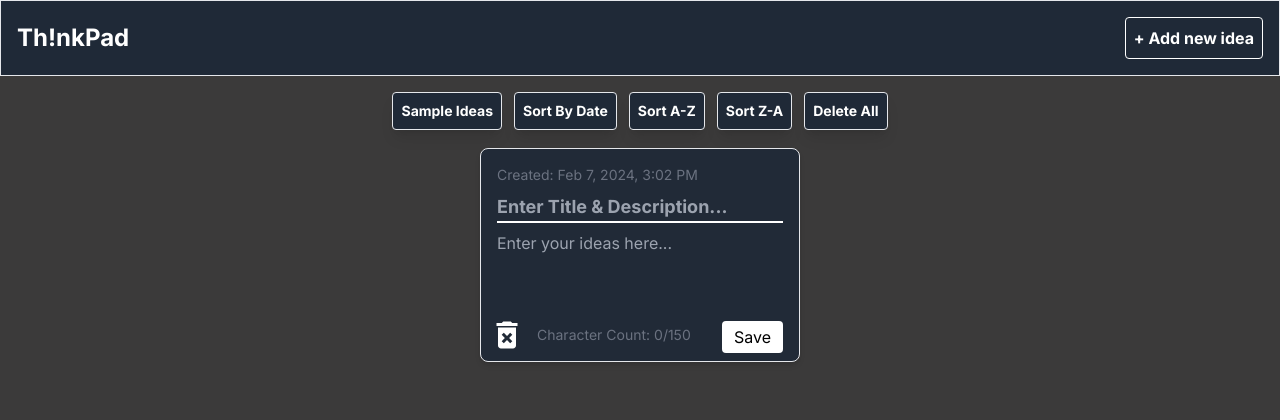
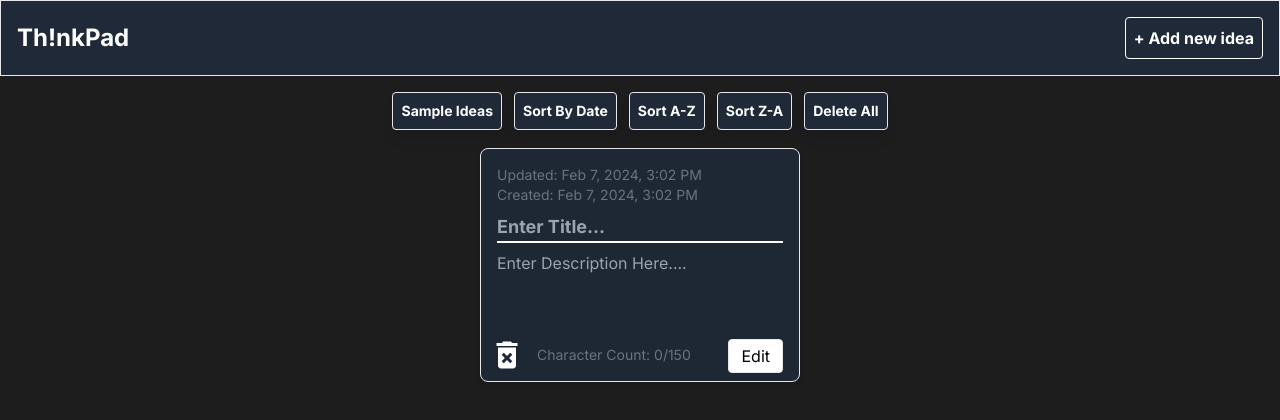
Before and after one commit to mutaremalcolm/technical-take-home_assesment, a Next.js app: page / in a window 1280 px wide. Both pictures are taken after a click on the button "+ Add new idea". Shown: the top 420 px of the page. Built offline with nearby package versions, Linux system fonts and the light colour scheme.

Commit message:
completed ui_functionality cleanup

```diff
--- a/app/globals.css
+++ b/app/globals.css
@@ -5,7 +5,7 @@
 /* globals.css */
 
 body {
-    background-color: #3b3a3a; /* Change this to your desired background color */
+    background-color: #1e1d1d; /* Change this to your desired background color */
     font-family: 'Arial', sans-serif; /* Adjust the font-family if needed */
     color: #fff; /* Set text color */
   }
--- a/app/page.tsx
+++ b/app/page.tsx
@@ -148,7 +148,7 @@ const handleSampleIdeas = () => {
     <>
       <Navigation onAddNewCard={handleAddNewCard} />
       <header className="flex flex-col items-center">
-        <div className="flex">
+        <div className="flex flex-wrap justify-center sm:justify-start">
         <button onClick={handleSampleIdeas}
           className="bg-gray-800 text-white p-2 mb-2 rounded text-sm mt-4 font-bold
           hover:bg-gray-400 shadow-lg transition-transform duration-300 transform hover:-translate-y-1 hover:scale-105
--- a/components/IdeaCard.tsx
+++ b/components/IdeaCard.tsx
@@ -47,8 +47,10 @@ interface IdeaCardProps {
 }
 
 const IdeaCard: React.FC<IdeaCardProps> = ({ idea, onDelete, onSave }) => {
-  const [charCount, setCharCount] = useState(0);
-  const isSavedRef = useRef(false);
+  const [charCount, setCharCount] = useState(idea.content ? idea.content.length : 0);
+  const [formSubmitted, setFormSubmitted] = useState(
+    localStorage.getItem('formSubmitted') === 'true' || false
+  );
 
   const {
     register,
@@ -65,7 +67,16 @@ const IdeaCard: React.FC<IdeaCardProps> = ({ idea, onDelete, onSave }) => {
       description: idea.description || '',
       content: idea.content || '',
     });
+
+
+    if (localStorage.getItem('formSubmitted') === 'true') {
+    setFormSubmitted(true);
+    }
   }, [idea, reset]);
+
+  const isSavedIdea = !!localStorage.getItem("ideas")?.includes(idea.uuid);
+  const [isEditMode, setIsEditMode] = useState(!isSavedIdea);
+
 
  const onSubmit: SubmitHandler<Idea> = async (data) => {
     try {
@@ -76,8 +87,11 @@ const IdeaCard: React.FC<IdeaCardProps> = ({ idea, onDelete, onSave }) => {
         description: data.description,
         content: data.content,
         createdTime: new Date(data.createdTime), // Convert to Date object
-        updatedTime: new Date(data.updatedTime), // Convert to Date object
+        updatedTime: isEditMode ? new Date() : idea.updatedTime,
       });
+
+      setFormSubmitted(true);
+      localStorage.setItem('formSubmitted', 'true');
 
       onSave(updatedIdea);
 
@@ -87,7 +101,14 @@ const IdeaCard: React.FC<IdeaCardProps> = ({ idea, onDelete, onSave }) => {
       );
       localStorage.setItem("ideas", JSON.stringify(updatedIdeas));
 
-      isSavedRef.current = true;
+      const ideaExistsInLocalStorage = updatedIdeas.some(
+        (storedIdea: Idea) => storedIdea.uuid === updatedIdea.uuid
+      );
+
+      if (!isSavedIdea) {
+        setIsEditMode(true);
+        console.log("Changing to Edit Mode");
+      }
 
     } catch (error) {
       if (error instanceof z.ZodError) {
@@ -105,7 +126,6 @@ const IdeaCard: React.FC<IdeaCardProps> = ({ idea, onDelete, onSave }) => {
   };
 
   const formatDateTime = (dateTime: Date) => {
-    // Check if dateTime is a valid date
     if (!(dateTime instanceof Date) || isNaN(dateTime.getTime())) {
       console.log(dateTime)
       return 'Invalid Date';
@@ -124,18 +144,17 @@ const IdeaCard: React.FC<IdeaCardProps> = ({ idea, onDelete, onSave }) => {
   };
 
 
-
   return (
     <>
     <form onSubmit={handleSubmit(onSubmit)}
     className={` form relative bg-gray-800 bg-opacity-90 rounded-lg shadow-md border border-clearScoreGrey p-4 mb-4 lg:w-1/4
-      ${isSavedRef.current ? 'bg-green-100' : ''
-      } hover:shadow-lg transition-transform duration-300 transform hover:-translate-y-1 hover:scale-105`}
+          hover:shadow-lg transition-transform duration-300 transform hover:-translate-y-1 hover:scale-105`}
       style={{ margin: '10px' }}
       >
        <div className="flex justify-between items-center mt-0 mb-2">
           <p className=" text-gray-500 text-sm">
-          Created: {idea.createdTime ? formatDateTime(idea.createdTime) : 'N/A'}
+          Updated: {idea.createdTime ? formatDateTime(idea.createdTime) : 'N/A'}<br/>
+          Created: {idea.updatedTime ? formatDateTime(idea.updatedTime) : 'N/A'}
           </p>
           </div>
       <div>
@@ -143,22 +162,15 @@ const IdeaCard: React.FC<IdeaCardProps> = ({ idea, onDelete, onSave }) => {
           {...register('title')}
           type="text"
           className="bg-transparent font-bold text-lg mb-2 focus:outline-none focus:shadow-outline border-b-2 border-white w-full"
-          placeholder="Enter Title & Description..."
+          placeholder="Enter Title..."
           autoFocus
         />
         {errors.title &&<span className="text-red-500">{errors.title.message}</span>}
 
-        {/* <textarea
-          {...register('description')}
-          className="bg-transparent resize-none focus:outline-none focus:shadow-outline w-full"
-          placeholder="Idea description..."
-        />
-        {errors.description && <span className="text-red-500">{errors.description.message}</span>} */}
-
         <textarea
           {...register('content')}
           className="bg-transparent resize-none focus:outline-none focus:shadow-outline w-full"
-          placeholder="Enter your ideas here..."
+          placeholder="Enter Description Here...."
           onChange={(e) => {
             const newContent = e.target.value;
             if (newContent.length <= 150) {
@@ -167,7 +179,7 @@ const IdeaCard: React.FC<IdeaCardProps> = ({ idea, onDelete, onSave }) => {
           }}
         />
         {errors.content && <span className="text-red-500">{errors.content.message}</span>}
-
+      <div className="flex justify-between items-center lg:mr-2">
         <p className="bg-transparent text-gray-500 text-sm ml-10 mt-10">
             Character Count: {charCount}/150
           </p>
@@ -183,14 +195,13 @@ const IdeaCard: React.FC<IdeaCardProps> = ({ idea, onDelete, onSave }) => {
               <div>
               <button
                 type="submit"
-                className={`absolute bottom-0 right-0 mr-4 p-2 hover:bg-gray-400 ${
-                  isSavedRef.current ? 'bg-green-500' : 'bg-white'
-                } text-black px-3 py-1 mb-2 rounded hover:${
-                  isSavedRef.current ? 'bg-green-600' : 'bg-black'
-                } focus:outline-none focus:shadow-outline`}
+                className={`absolute bottom-0 right-0 mr-4 p-2 hover:bg-gray-400 bg-white text-black border ${
+                  isSavedIdea && formSubmitted ? 'hover:bg-green-100' : 'hover:bg-white'
+                }text-black px-3 py-1 mb-2 rounded focus:outline-none focus:shadow-outline`}
               >
-                {isSavedRef.current ? 'Saved' : 'Save'}
+                 {isEditMode && formSubmitted ? 'Save' : 'Edit'}
               </button>
+              </div>
               </div>
             </div>
           </div>
```
